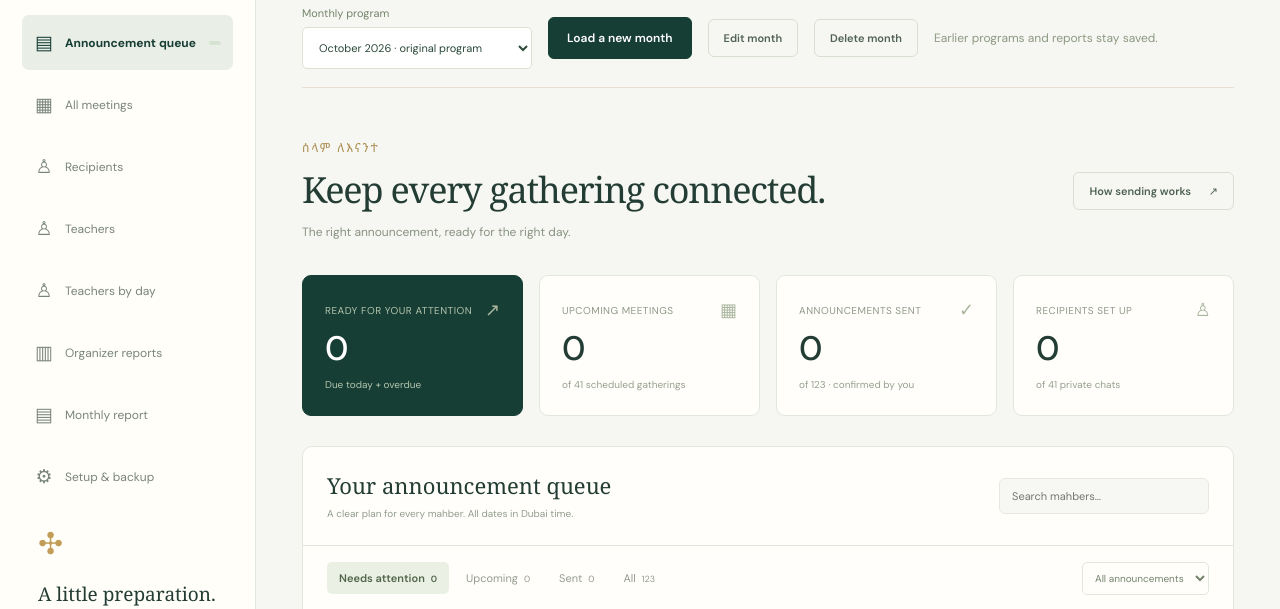
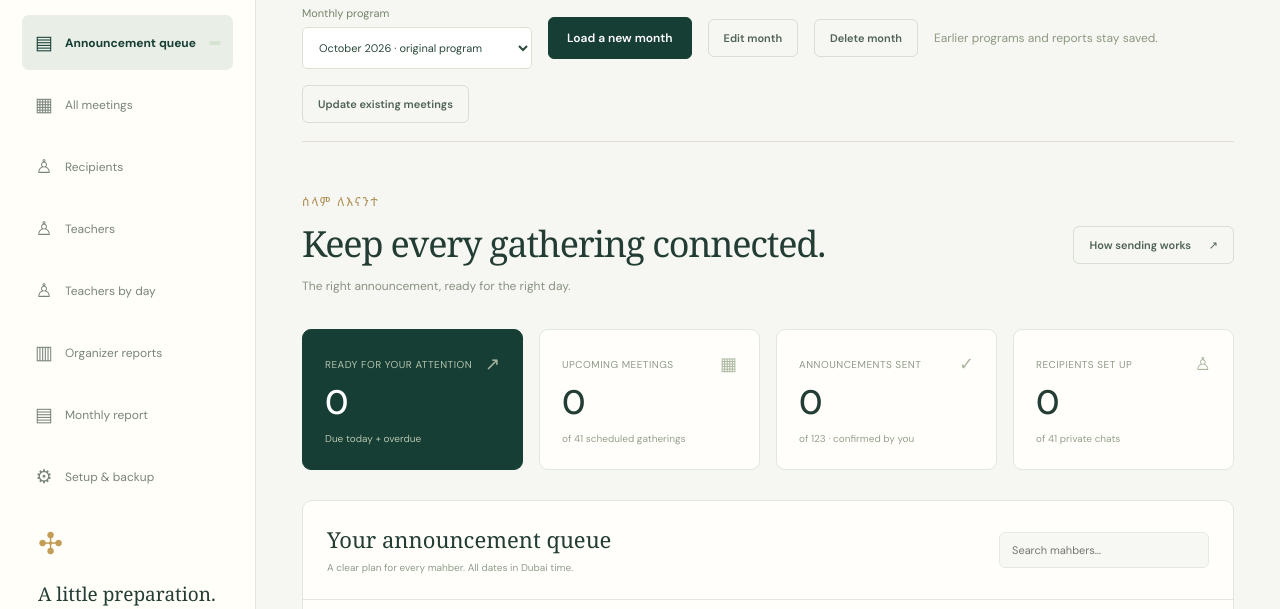
Before and after one commit to yms9866/gubae-announcement, a website with bundled scripts: page dist/index.html in a window 1280 px wide. Shown: the part 151-760 px from the top of the page. Built offline with nearby package versions, Linux system fonts and the light colour scheme; files whose address does not match are found by name.

Commit message:
Load existing-meeting bulk importer

```diff
--- a/dist/index.html
+++ b/dist/index.html
@@ -8,4 +8,4 @@
 <dialog id="detail"><div class="dialog-top"><span id="dialogTag">ANNOUNCEMENT</span><button class="icon-button" id="closeDialog" aria-label="Close announcement">×</button></div><div id="detailBody"></div></dialog>
 <dialog id="help"><div class="dialog-top"><span>A SIMPLE ROUTINE</span><button class="icon-button" id="closeHelp" aria-label="Close help">×</button></div><h2>Ready here. Sent in WhatsApp.</h2><div class="steps"><p><b>01</b><span><strong>Set up your recipients once.</strong>Add the international WhatsApp number for each mahber. Cloud mode shares your private details across your signed-in devices.</span></p><p><b>02</b><span><strong>Open an announcement.</strong>Zoom text opens prefilled in the saved private chat. For posters, use Share poster and choose WhatsApp and the saved contact. The original Canva images are already included.</span></p><p><b>03</b><span><strong>Send, then mark it sent.</strong>Press Send inside WhatsApp, return here, and mark the announcement sent. Opening a chat or share menu does not confirm delivery.</span></p></div><div class="notice">This frontend app shows your schedule when you open it. It cannot send unattended or send while closed. Automatic delivery needs a server and an approved WhatsApp Business integration.</div><p class="muted">Poster deadlines are three calendar days before the meeting; Zoom invitations are one calendar day before. All dates follow Dubai time.</p></dialog>
 <dialog id="editor"><div class="dialog-top"><span>EDIT GUBAE</span><button class="icon-button" id="closeEditor" aria-label="Close gubae editor">×</button></div><div id="editorBody"></div></dialog>
-<div id="toast" role="status" aria-live="polite"></div><script type="module" src="app.mjs"></script></body></html>
+<div id="toast" role="status" aria-live="polite"></div><script type="module" src="app.mjs"></script><script type="module" src="meeting-bulk-import.mjs"></script></body></html>
```
